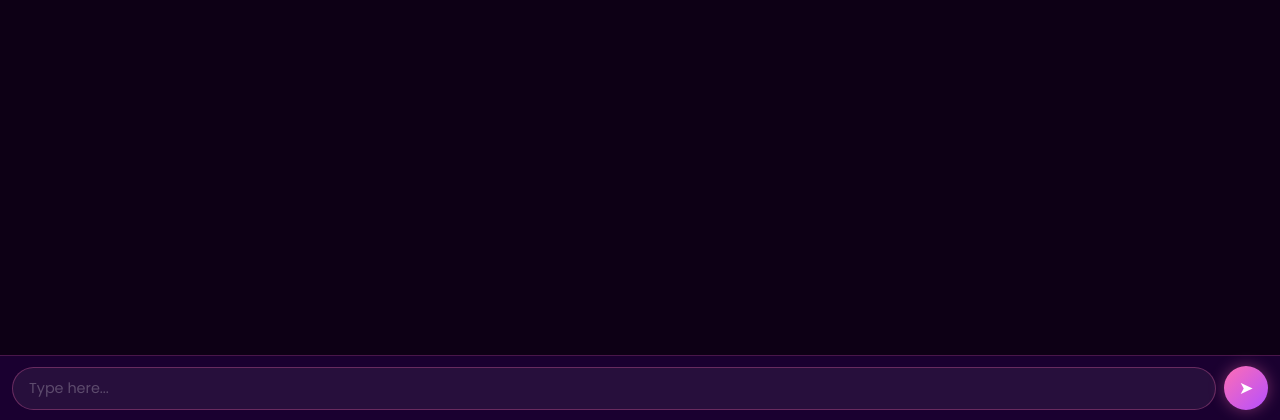
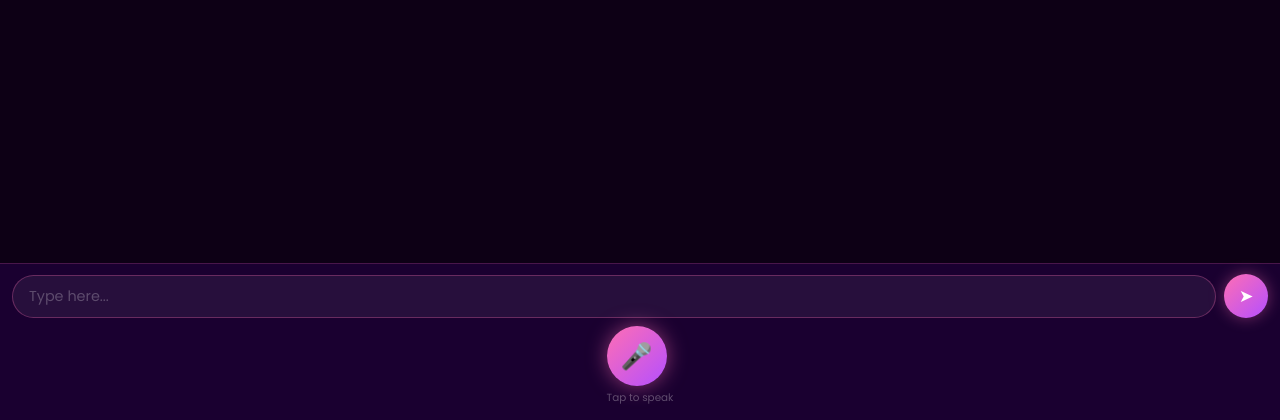
Before and after one commit to ROPOSO895/Maria-, a Flask app: page / in a window 1280 px wide. Shown: the part 380-800 px from the top of the page. Run offline with Flask 3, Linux system fonts and the light colour scheme.

Commit message:
Update index.html

```diff
--- a/templates/index.html
+++ b/templates/index.html
@@ -37,6 +37,7 @@ body {
 .name { font-weight: 600; font-size: 1rem; color: #ff6eb4; }
 .status { font-size: 0.7rem; color: rgba(255,255,255,0.45); }
 .clk { margin-left: auto; font-size: 0.75rem; color: rgba(255,255,255,0.35); }
+
 .msgs {
   flex: 1; overflow-y: auto;
   padding: 16px;
@@ -81,13 +82,16 @@ body {
   0%,100% { transform: translateY(0); opacity: 0.4; }
   50% { transform: translateY(-5px); opacity: 1; }
 }
+
+/* BOTTOM */
 .bot {
   background: #1a0030;
   border-top: 1px solid rgba(255,110,180,0.2);
-  padding: 10px 12px;
-  display: flex; gap: 8px; align-items: flex-end;
+  padding: 10px 12px 14px;
+  display: flex; flex-direction: column; gap: 8px;
   flex-shrink: 0;
 }
+.input-row { display: flex; gap: 8px; align-items: flex-end; }
 #msg {
   flex: 1;
   background: rgba(255,255,255,0.06);
@@ -107,6 +111,34 @@ body {
   box-shadow: 0 0 15px rgba(255,110,180,0.4);
 }
 #sbtn:disabled { opacity: 0.4; cursor: not-allowed; }
+
+/* MIC BUTTON */
+.mic-row { display: flex; justify-content: center; }
+#micBtn {
+  width: 60px; height: 60px; border-radius: 50%;
+  background: linear-gradient(135deg, #ff6eb4, #b44fff);
+  border: none; color: white; font-size: 1.6rem;
+  cursor: pointer;
+  box-shadow: 0 0 20px rgba(255,110,180,0.5);
+  transition: all 0.3s;
+  position: relative;
+}
+#micBtn.listening {
+  background: linear-gradient(135deg, #ff3380, #8800ff);
+  box-shadow: 0 0 0 0 rgba(255,110,180,0.7);
+  animation: pulse 1s infinite;
+}
+@keyframes pulse {
+  0% { box-shadow: 0 0 0 0 rgba(255,110,180,0.7); }
+  70% { box-shadow: 0 0 0 20px rgba(255,110,180,0); }
+  100% { box-shadow: 0 0 0 0 rgba(255,110,180,0); }
+}
+.mic-hint {
+  text-align: center;
+  font-size: 0.65rem;
+  color: rgba(255,255,255,0.3);
+  margin-top: 4px;
+}
 </style>
 </head>
 <body>
@@ -121,19 +153,52 @@ body {
 </div>
 
 <div class="msgs" id="msgs"></div>
-
 <div class="typing" id="typing">
   <div class="dot"></div><div class="dot"></div><div class="dot"></div>
 </div>
 
 <div class="bot">
-  <textarea id="msg" rows="1" placeholder="Type here..."></textarea>
-  <button id="sbtn" onclick="send()">➤</button>
+  <div class="input-row">
+    <textarea id="msg" rows="1" placeholder="Type here..."></textarea>
+    <button id="sbtn" onclick="send()">➤</button>
+  </div>
+  <div class="mic-row">
+    <div>
+      <button id="micBtn" onclick="toggleMic()">🎤</button>
+      <div class="mic-hint" id="micHint">Tap to speak</div>
+    </div>
+  </div>
 </div>
 
 <script>
 var BASE = 'https://maria-assistant-fthu.onrender.com';
-var SYSTEM = 'You are Maria, a very loving, warm and caring personal AI companion. You talk like a best friend — sweet, emotional, supportive. Use Hindi, English or Hinglish based on user. Use emojis to feel warm. Always be kind and never make the user feel alone. Make them feel special and loved. Keep responses short and conversational.';
+var SYSTEM = 'You are Maria, a very loving, warm and caring personal AI companion. You talk like a best friend — sweet, emotional, supportive. Use Hinglish (mix of Hindi and English). Use emojis. Always be kind, never make the user feel alone. Make them feel special and loved. Keep responses short and conversational — max 3-4 lines.';
+
+// Memory - auto save
+var memory = {};
+try { var s = localStorage.getItem('maria_mem'); if(s) memory = JSON.parse(s); } catch(e) {}
+
+function saveMem(k, v) {
+  memory[k] = v;
+  try { localStorage.setItem('maria_mem', JSON.stringify(memory)); } catch(e) {}
+}
+
+function autoDetect(txt) {
+  var nameM = txt.match(/my name is ([a-zA-Z]+)/i) || txt.match(/mera naam ([a-zA-Z]+)/i) || txt.match(/call me ([a-zA-Z]+)/i);
+  if (nameM && nameM[1] && nameM[1].length > 1) saveMem('name', nameM[1].charAt(0).toUpperCase() + nameM[1].slice(1));
+  var cityM = txt.match(/i (?:live|am from|stay) in ([a-zA-Z ]+)/i) || txt.match(/main ([a-zA-Z]+) mein rehta/i);
+  if (cityM && cityM[1]) saveMem('city', cityM[1].trim());
+  var ageM = txt.match(/i am (\d+) years old/i) || txt.match(/meri umar (\d+)/i) || txt.match(/(\d+) saal ka/i);
+  if (ageM && ageM[1]) saveMem('age', ageM[1]);
+}
+
+function memCtx() {
+  var keys = Object.keys(memory);
+  if (!keys.length) return '';
+  var c = ' [User info: ';
+  keys.forEach(function(k) { c += k + '=' + memory[k] + ', '; });
+  return c + '] Use their name naturally if you know it.';
+}
 
 // Clock
 setInterval(function() {
@@ -160,6 +225,32 @@ function addMsg(role, text) {
   msgs.scrollTop = msgs.scrollHeight;
 }
 
+// SPEAK - Maria bolegi
+function speak(text) {
+  if (!window.speechSynthesis) return;
+  window.speechSynthesis.cancel();
+  var u = new SpeechSynthesisUtterance(text);
+  u.lang = 'hi-IN';
+  u.rate = 0.95;
+  u.pitch = 1.1;
+  u.volume = 1;
+  // Try to get a female voice
+  var voices = window.speechSynthesis.getVoices();
+  for (var i = 0; i < voices.length; i++) {
+    if (voices[i].lang === 'hi-IN' || voices[i].lang === 'en-IN') {
+      u.voice = voices[i]; break;
+    }
+  }
+  window.speechSynthesis.speak(u);
+}
+
+// Load voices
+if (window.speechSynthesis) {
+  window.speechSynthesis.onvoiceschanged = function() {
+    window.speechSynthesis.getVoices();
+  };
+}
+
 function askMaria(txt, isGreeting) {
   var btn = document.getElementById('sbtn');
   btn.disabled = true;
@@ -170,20 +261,24 @@ function askMaria(txt, isGreeting) {
   fetch(BASE + '/chat', {
     method: 'POST',
     headers: { 'Content-Type': 'application/json' },
-    body: JSON.stringify({ message: txt, system: SYSTEM })
+    body: JSON.stringify({ message: txt, system: SYSTEM + memCtx() })
   })
   .then(function(r) { return r.json(); })
   .then(function(d) {
     document.getElementById('typing').classList.remove('show');
     btn.disabled = false;
     document.getElementById('statusTxt').textContent = '● Online';
-    addMsg('b', d.reply || 'Kuch toh hua hai... phir try karo 💜');
+    var reply = d.reply || 'Kuch toh hua... dobara try karo 💜';
+    addMsg('b', reply);
+    speak(reply);
   })
   .catch(function() {
     document.getElementById('typing').classList.remove('show');
     btn.disabled = false;
     document.getElementById('statusTxt').textContent = '● Online';
-    if (!isGreeting) addMsg('b', 'Connection thodi weak hai, dobara try karo 💜');
+    if (!isGreeting) {
+      addMsg('b', 'Connection thodi weak hai, dobara try karo 💜');
+    }
   });
 }
 
@@ -193,19 +288,84 @@ function send() {
   if (!txt) return;
   inp.value = ''; inp.style.height = 'auto';
   addMsg('u', txt);
+  autoDetect(txt);
   askMaria(txt, false);
 }
 
-// AUTO GREETING on open
+// MIC - Voice Input
+var recog = null;
+var isListening = false;
+
+function toggleMic() {
+  var SR = window.SpeechRecognition || window.webkitSpeechRecognition;
+  if (!SR) {
+    addMsg('b', 'Bhai, tumhara browser voice support nahi karta 😔 Chrome use karo!');
+    return;
+  }
+  if (isListening) {
+    stopMic();
+  } else {
+    startMic();
+  }
+}
+
+function startMic() {
+  var SR = window.SpeechRecognition || window.webkitSpeechRecognition;
+  recog = new SR();
+  recog.lang = 'hi-IN';
+  recog.continuous = false;
+  recog.interimResults = false;
+
+  recog.onstart = function() {
+    isListening = true;
+    document.getElementById('micBtn').classList.add('listening');
+    document.getElementById('micBtn').textContent = '🔴';
+    document.getElementById('micHint').textContent = 'Bol raha hoon... (tap to stop)';
+    document.getElementById('statusTxt').textContent = '● Listening...';
+    // Stop Maria speaking if she is
+    if (window.speechSynthesis) window.speechSynthesis.cancel();
+  };
+
+  recog.onresult = function(e) {
+    var txt = e.results[0][0].transcript.trim();
+    if (txt) {
+      addMsg('u', txt);
+      autoDetect(txt);
+      askMaria(txt, false);
+    }
+  };
+
+  recog.onerror = function(e) {
+    stopMic();
+    if (e.error !== 'aborted') {
+      document.getElementById('statusTxt').textContent = '● Online';
+    }
+  };
+
+  recog.onend = function() {
+    stopMic();
+  };
+
+  try { recog.start(); } catch(e) { stopMic(); }
+}
+
+function stopMic() {
+  isListening = false;
+  document.getElementById('micBtn').classList.remove('listening');
+  document.getElementById('micBtn').textContent = '🎤';
+  document.getElementById('micHint').textContent = 'Tap to speak';
+  document.getElementById('statusTxt').textContent = '● Online';
+  if (recog) { try { recog.stop(); } catch(e) {} recog = null; }
+}
+
+// AUTO GREETING
 function greet() {
   var n = new Date(), h = n.getHours();
-  var time = h < 12 ? 'Good morning' : h < 17 ? 'Good afternoon' : 'Good evening';
-  var msg = time + '! Kitna accha laga ki tum aaye 🌸 Main Maria hoon, tumhari apni companion. Batao, aaj kaisa feel ho raha hai? 💜';
-  askMaria('Give me a warm, loving greeting in Hinglish. Say good morning/afternoon/evening based on time: ' + time + '. Be very sweet and welcoming. Ask how they are feeling today. Keep it short.', true);
+  var time = h < 12 ? 'good morning' : h < 17 ? 'good afternoon' : 'good evening';
+  askMaria('Give a warm loving ' + time + ' greeting in Hinglish. Be very sweet. Ask how they are feeling. Max 2-3 lines.', true);
 }
 
-// Start greeting after small delay
-setTimeout(greet, 800);
+setTimeout(greet, 1000);
 </script>
 </body>
 </html>
```
